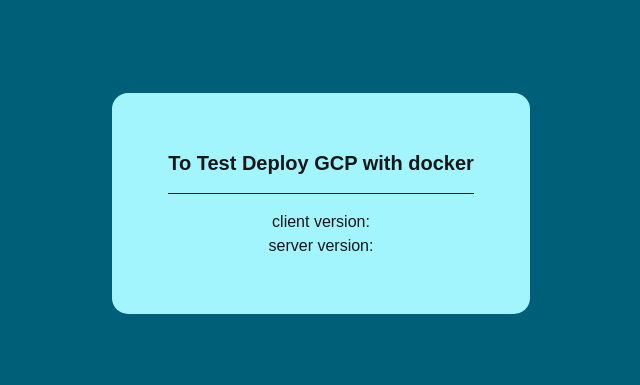
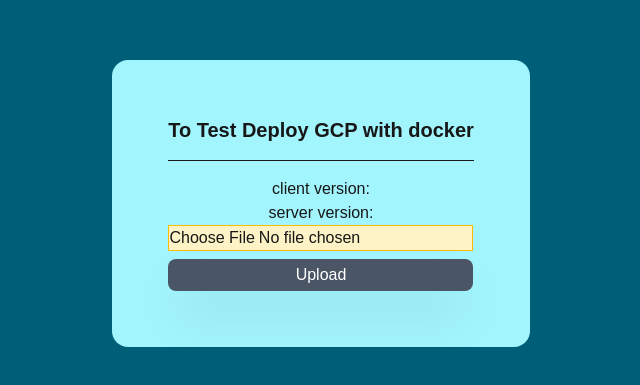
Before and after one commit to lephurin/docker-deploy, a Next.js app: page / in a window 1280 px wide. Shown: the part 197-582 px from the top of the page, without its empty margins (319-959 px from the left). Built offline with nearby package versions, Linux system fonts and the light colour scheme.

Commit message:
s3 upload image

```diff
--- a/package.json
+++ b/package.json
@@ -14,6 +14,7 @@
     "sonar:scan": "npm run test:coverage && npm run sonar"
   },
   "dependencies": {
+    "@google-cloud/storage": "^7.16.0",
     "next": "15.2.3",
     "react": "^19.0.0",
     "react-dom": "^19.0.0"
--- /dev/null
+++ b/src/app/api/upload/route.js
@@ -0,0 +1,45 @@
+import { Storage } from "@google-cloud/storage";
+import { NextResponse } from "next/server";
+
+export async function POST(request) {
+  try {
+    const formData = await request.formData();
+    const file = formData.get("image");
+
+    if (!file) {
+      return NextResponse.json({ error: "No file provided" }, { status: 400 });
+    }
+
+    // Convert the file to buffer
+    const buffer = Buffer.from(await file.arrayBuffer());
+    const fileName = `${Date.now()}-${file.name}`;
+    const mimeType = file.type;
+
+    // Initialize storage
+    const storage = new Storage({
+      projectId: process.env.GCP_PROJECT_ID,
+      credentials: {
+        client_email: process.env.GCP_CLIENT_EMAIL,
+        private_key: process.env.GCP_PRIVATE_KEY.replace(/\\n/g, "\n"),
+      },
+    });
+
+    const bucket = storage.bucket(process.env.GCP_BUCKET_NAME);
+    const blob = bucket.file(fileName);
+
+    // Upload the file
+    await blob.save(buffer, {
+      metadata: {
+        contentType: mimeType,
+      },
+    });
+
+    // Create a public URL
+    const publicUrl = `https://storage.googleapis.com/${process.env.GCP_BUCKET_NAME}/${fileName}`;
+
+    return NextResponse.json({ url: publicUrl });
+  } catch (error) {
+    console.error("Upload error:", error);
+    return NextResponse.json({ error: error.message }, { status: 500 });
+  }
+}
--- /dev/null
+++ b/src/components/ImageUploader/index.jsx
@@ -0,0 +1,62 @@
+import React, { useState } from "react";
+import axios from "axios";
+
+const ImageUploader = () => {
+  const [file, setFile] = useState(null);
+  const [uploading, setUploading] = useState(false);
+  const [imageUrl, setImageUrl] = useState("");
+
+  const handleFileChange = (e) => {
+    if (e.target.files[0]) {
+      setFile(e.target.files[0]);
+    }
+  };
+
+  const handleUpload = async (e) => {
+    e.preventDefault();
+    if (!file) return;
+
+    setUploading(true);
+
+    const formData = new FormData();
+    formData.append("image", file);
+
+    try {
+      const response = await fetch("/api/upload", {
+        method: "POST",
+        body: formData,
+      });
+
+      const data = await response.json();
+
+      if (data.url) {
+        setImageUrl(data.url);
+      }
+    } catch (error) {
+      console.error("Error uploading file:", error);
+    } finally {
+      setUploading(false);
+    }
+  };
+
+  return (
+    <div className="flex flex-col gap-y-2">
+      <input
+        className="bg-amber-100 border border-amber-400 cursor-pointer"
+        type="file"
+        accept="image/png, image/jpeg"
+        onChange={handleFileChange}
+      />
+      <button
+        className="px-2 py-1 bg-gray-600 rounded-lg text-white font-medium shadow-2xl text-md cursor-pointer"
+        onClick={handleUpload}
+        disabled={uploading}
+      >
+        {uploading ? "Uploading..." : "Upload"}
+      </button>
+      {imageUrl && <img src={imageUrl} />}
+    </div>
+  );
+};
+
+export default ImageUploader;
--- a/src/components/pages/Home/page.jsx
+++ b/src/components/pages/Home/page.jsx
@@ -1,5 +1,6 @@
 "use client";
 
+import ImageUploader from "@/components/ImageUploader";
 import { useEffect, useState } from "react";
 
 export const Home = () => {
@@ -24,6 +25,7 @@
         <hr className="my-4 h-[1px] bg-black w-full" />
         <p>client version: {clientVersion}</p>
         <p>server version: {serverVersion}</p>
+        <ImageUploader />
       </div>
     </div>
   );
```
Also changed, not shown: 1 other file (tests, documents, lock files or other folders).
